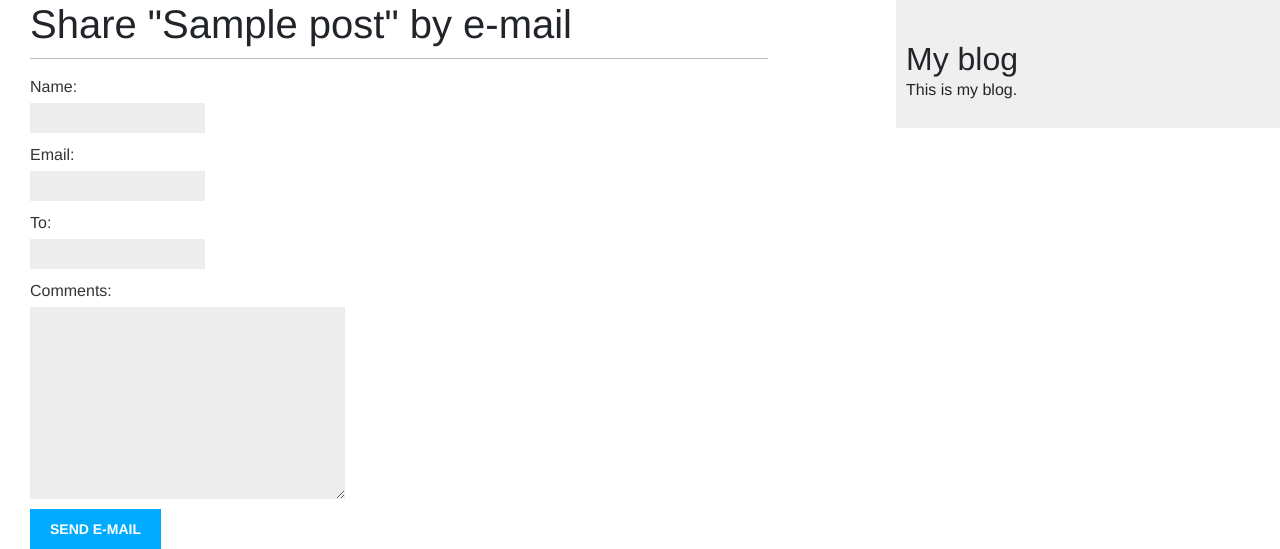
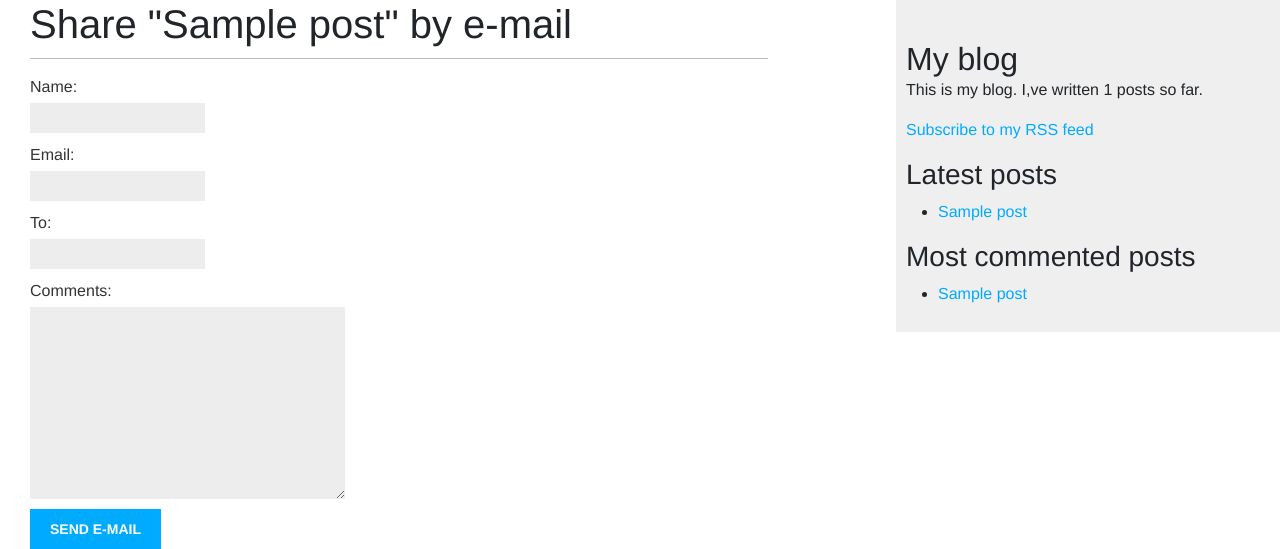
Before and after one commit to ikram9820/EpicExplora, a Django app: page /blog/1/share/ in a window 1280 px wide. Shown: the top 549 px of the page. Run offline with Django 4.2, Linux system fonts and the light colour scheme; tables that the repository leaves empty hold one stand-in row (values such as "Sample post"); some libraries are stand-ins or nearby versions.

Commit message:
adding sitemap and feed

```diff
--- a/blog/models.py
+++ b/blog/models.py
@@ -3,6 +3,7 @@ from django.db.models.query import QuerySet
 from django.utils import timezone
 from django.contrib.auth.models import User
 from django.urls import reverse
+from taggit.managers import TaggableManager
 
 # Create your models here.
 
@@ -27,6 +28,7 @@ class Post(models.Model):
 
     objects = models.Manager()
     published = PublishedManager()
+    tags = TaggableManager()
 
     class Meta:
         ordering = ["-publish"]
--- /dev/null
+++ b/blog/templatetags/blog_tags.py
@@ -0,0 +1,23 @@
+from django import template
+from django.db.models import Count
+from django.utils.safestring import mark_safe
+import markdown
+from ..models import Post
+
+register = template.Library()
+@register.filter(name='markdown')
+def markdown_format(text):
+    return mark_safe(markdown.markdown(text))
+
+@register.simple_tag
+def get_most_commented_posts(count=5):
+    return Post.published.annotate(total_comments=Count('comments')).order_by('-total_comments')[:count]
+
+@register.simple_tag
+def total_posts():
+    return Post.published.count()
+
+@register.inclusion_tag('blog/post/latest_posts.html')
+def show_latest_posts(count=5):
+    latest_posts = Post.published.order_by('-publish')[:count]
+    return {'latest_posts': latest_posts}
--- a/blog/urls.py
+++ b/blog/urls.py
@@ -1,10 +1,14 @@
 from django.urls import path
 from .views import post_comment, post_detail,post_list,share_post
+from .feeds import LatestPostsFeed
 
 
 urlpatterns = [
     path('', post_list, name='post_list'),
+    path('tag/<slug:tag_slug>/',post_list, name='post_list_by_tag'),
     path('<int:year>/<int:month>/<int:day>/<slug:post>/', post_detail, name='post_detail'),
     path('<int:id>/share/',share_post, name='post_share'),
-    path('<int:id>/comment/',post_comment, name='post_comment')
+    path('<int:id>/comment/',post_comment, name='post_comment'),
+    path('feed/', LatestPostsFeed(), name='post_feed'),
+
 ]
--- a/blog/views.py
+++ b/blog/views.py
@@ -1,10 +1,13 @@
 from django.core.mail import send_mail
 from django.core.paginator import Paginator, EmptyPage, PageNotAnInteger
+from django.db.models import Count
 from django.shortcuts import render,get_object_or_404
 from django.views.decorators.http import require_POST
 from django.views.generic import ListView
+
 from .models import Post
 from .forms import CommentForm, EmailPostForm
+from taggit.models import Tag
 
 # class PostListView(ListView):
     # queryset = Post.published.all()
@@ -12,9 +15,13 @@ from .forms import CommentForm, EmailPostForm
     # paginate_by = 3
     # template_name = 'blog/post/list.html'
 
-def post_list(request):
+def post_list(request,tag_slug=None):
     posts = Post.published.all()
-    POST_PER_PAGE = 2
+    tag = None
+    if tag_slug:
+        tag = get_object_or_404(Tag, slug=tag_slug)
+        posts = posts.filter(tags__in=[tag])
+    POST_PER_PAGE = 5
     PAGE_NO = request.GET.get('page', 1)
     paginator = Paginator(posts,POST_PER_PAGE)
     try:
@@ -24,14 +31,20 @@ def post_list(request):
     except EmptyPage:
         posts = paginator.page(paginator.num_pages)
 
-    return render(request,"blog/post/list.html",{'posts': posts})
+    return render(request,"blog/post/list.html",{'posts': posts,"tag":tag})
 
 def post_detail(request,year,month,day,post):
     post = get_object_or_404(Post,slug=post,publish__year=year,publish__month=month,
                              publish__day=day,status=Post.Status.PUBLISHED)
     comments = post.comments.filter(active=True)
+
+    post_tags_ids = post.tags.values_list('id', flat=True)
+    similar_posts = Post.published.filter(tags__in=post_tags_ids).exclude(id=post.id)
+    similar_posts = similar_posts.annotate(same_tags=Count('tags')).order_by('-same_tags','-publish')[:4]
+
     form = CommentForm()
-    return render(request,"blog/post/detail.html",{'post':post,'comments': comments,'form': form})
+    return render(request,"blog/post/detail.html",{'post':post,'comments': comments,'form': form,
+                                                   'similar_posts': similar_posts})
 
 def share_post(request,id):
     post = get_object_or_404(Post, pk=id)
--- a/config/settings.py
+++ b/config/settings.py
@@ -9,6 +9,7 @@ SECRET_KEY = os.getenv('SECRET_KEY')
 DEBUG = os.getenv('DEBUG')
 ALLOWED_HOSTS = []
 
+SITE_ID = 1
 
 INSTALLED_APPS = [
     "django.contrib.admin",
@@ -17,8 +18,11 @@ INSTALLED_APPS = [
     "django.contrib.sessions",
     "django.contrib.messages",
     "django.contrib.staticfiles",
+    'django.contrib.sites',
+    'django.contrib.sitemaps',
 
     "debug_toolbar",
+    'taggit',
 
     'blog.apps.BlogConfig',
 ]
--- a/config/urls.py
+++ b/config/urls.py
@@ -1,8 +1,15 @@
 from django.contrib import admin
 from django.urls import path,include
+from django.contrib.sitemaps.views import sitemap
+from blog.sitemaps import PostSitemap
+
+sitemaps = {
+ 'posts': PostSitemap,
+}
 
 urlpatterns = [
     path("admin/", admin.site.urls),
     path('blog/', include(('blog.urls', 'blog'), namespace="blog")),
     path("__debug__/", include("debug_toolbar.urls")),
+    path('sitemap.xml', sitemap, {'sitemaps': sitemaps},name='django.contrib.sitemaps.views.sitemap')
 ]
--- a/templates/blog/_base.html
+++ b/templates/blog/_base.html
@@ -1,3 +1,4 @@
+{% load blog_tags %}
 {% load static %}
 <!DOCTYPE html>
 <html lang="en">
@@ -16,8 +17,30 @@
             {% endblock %}
         </div>
         <div id="sidebar">
+
             <h2>My blog</h2>
-            <p>This is my blog.</p>
+            <p>This is my blog.
+            I,ve written {% total_posts %} posts so far.
+            </p>
+
+            <p>
+                <a href="{% url "blog:post_feed" %}">
+                Subscribe to my RSS feed
+                </a>
+            </p>
+
+            <h3>Latest posts</h3>
+            {% show_latest_posts 2 %}
+
+            <h3>Most commented posts</h3>
+            {% get_most_commented_posts as most_commented_posts %}
+            <ul>
+                {% for post in most_commented_posts %}
+                    <li>
+                        <a href="{{ post.get_absolute_url }}">{{ post.title }}</a>
+                    </li>
+                {% endfor %}
+            </ul>
         </div>
     </div>
 </body>
--- /dev/null
+++ b/templates/blog/post/latest_posts.html
@@ -0,0 +1,7 @@
+<ul>
+    {% for post in latest_posts %}
+    <li>
+        <a href="{{ post.get_absolute_url }}">{{ post.title }}</a>
+    </li>
+    {% endfor %}
+</ul>
```
Also changed, not shown: blog/feeds.py (added, +18 -0 lines), blog/sitemaps.py (added, +12 -0 lines), templates/blog/post/detail.html (+11 -1 lines), templates/blog/post/list.html (+15 -2 lines), blog/migrations/0004_post_tags.py (added), blog/templatetags/__init__.py (added), static/css/bootstrap.min.css (renamed from static/css/bootsrtap.min.css), 2 other files.
